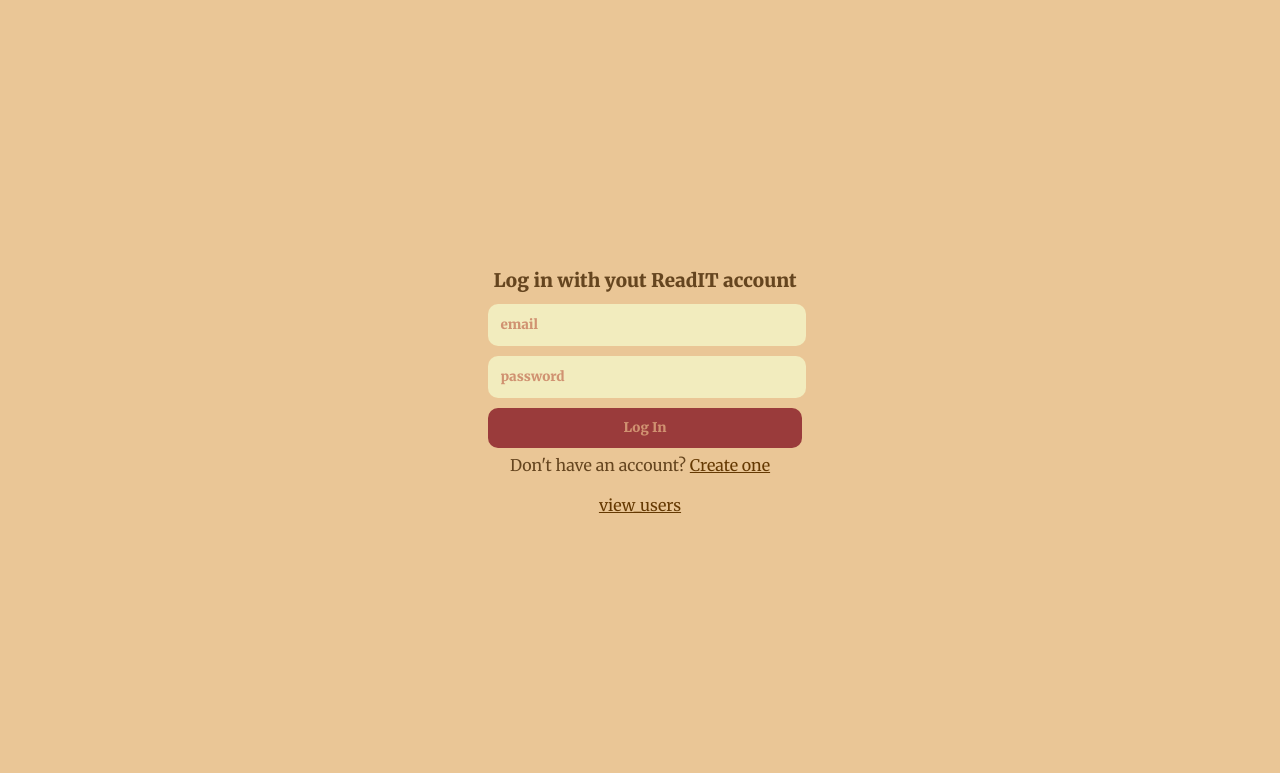
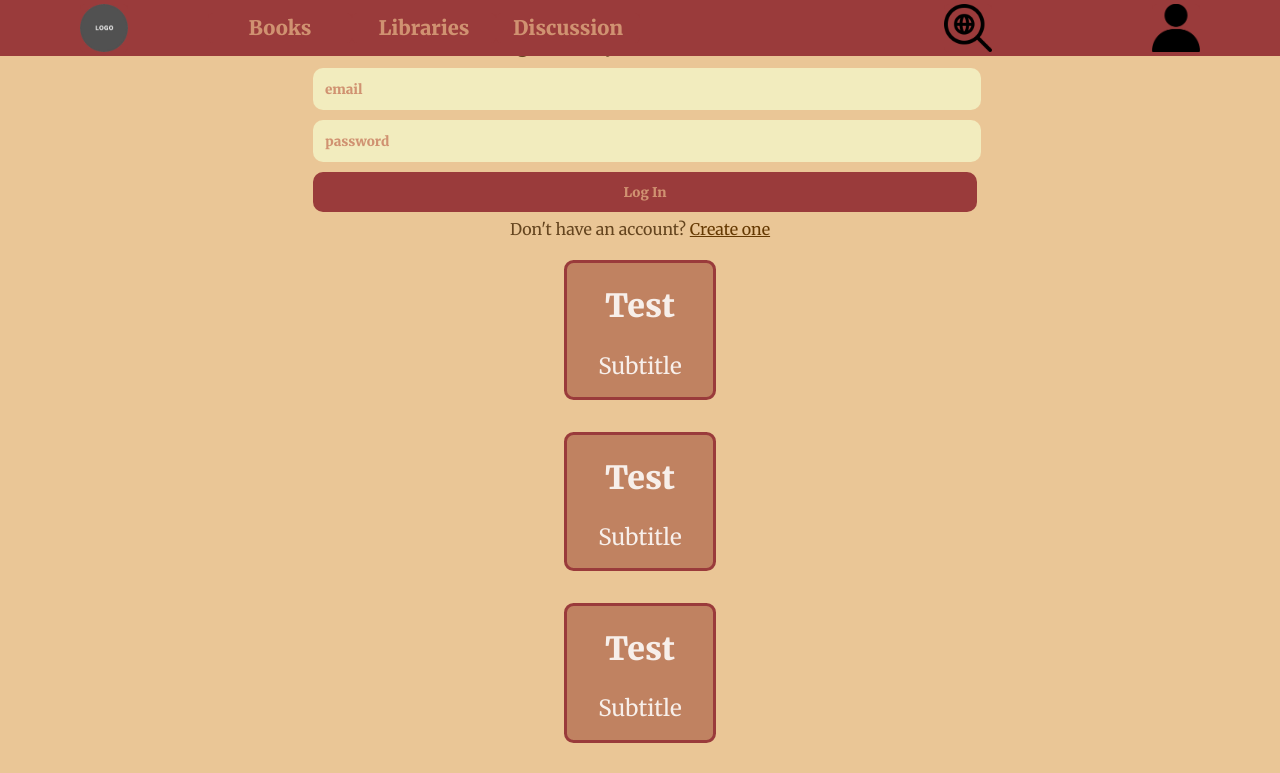
Before and after one commit to Stake-And-Rope/read-it, a React (Create React App) app in the folder react-app/: page /login in a window 1280 px wide. Shown: the top 773 px of the page. Built offline with nearby package versions, Linux system fonts and the light colour scheme.

Commit message:
Added topics component

```diff
--- a/react-app/src/LinkRouter.js
+++ b/react-app/src/LinkRouter.js
@@ -4,8 +4,8 @@ import MainPage from "./pages/MainPage";
 function LinkRouter(){
     return (
     <>
-        <LoginRegisterPage/>
-        <MainPage/>
+        <LoginRegisterPage />
+        <MainPage />
     </>
     );
 }
--- /dev/null
+++ b/react-app/src/components/Topic.js
@@ -0,0 +1,14 @@
+function Topic({title, subtitle}){
+    return (
+    <article className="topic-article">
+        <h5 className="topic-title">
+            {title}
+        </h5>
+        <p className="topics-subtitle">
+            {subtitle}
+        </p>
+    </article>
+    );
+}
+
+export default Topic;
--- a/react-app/src/pages/MainPage.js
+++ b/react-app/src/pages/MainPage.js
@@ -1,11 +1,28 @@
-import { Route, Routes } from "react-router-dom";
 import Navbar from "../components/Navbar";
+import Topic from "../components/Topic";
+import "./pages.css";
 
 function MainPage(){
+    const topics = [
+        ["Test", "Subtitle"],
+        ["Test", "Subtitle"],
+        ["Test", "Subtitle"],
+        ["Test", "Subtitle"],
+        ["Test", "Subtitle"],
+        ["Test", "Subtitle"]
+    ];
+
     return (
-        <Routes>
-            <Route path="/main" element={<Navbar />}/>
-        </Routes>
+        <>
+            <Navbar />
+            <main>
+                <section className="topics-box">
+                    {topics.map(([title, subtitle]) => {
+                        return <Topic title={title} subtitle={subtitle}/>;
+                        })}
+                </section>
+            </main>
+        </>
     );
 }
 
--- /dev/null
+++ b/react-app/src/pages/pages.css
@@ -0,0 +1,50 @@
+main {
+    display: flex;
+    align-items: center;
+    padding: 1.2em 16em;
+    gap: 3em;
+    justify-content: center;
+}
+
+main .filters-box {
+    margin-left: 5%;
+    border-right: solid #9A3B3B;
+    padding-right: 3em;
+    margin-left: 0em;
+    text-align: center;
+    margin-bottom: auto;
+    margin-top: 8em;
+}
+
+main .filters-box h2 {
+    font-size: 2em;
+}
+
+main .filters-box p {
+    font-size: 1.4em;
+}
+
+.topics-box {
+    margin: auto;
+    display: flex;
+    flex-direction: column;
+    flex-grow: 1;
+}
+
+.topic-article {
+    background-color: #C08261;
+    margin-bottom: 2em;
+    border: solid 0.2em #9A3B3B;
+    border-radius: 0.6em;
+}
+
+.topic-title {
+    font-size: 2em;
+    margin: 0.6em 1em;
+}
+
+.topics-subtitle {
+    font-size: 1.4em;
+    margin: 0em 1.4em;
+    margin-bottom: 0.6em;
+}
```
